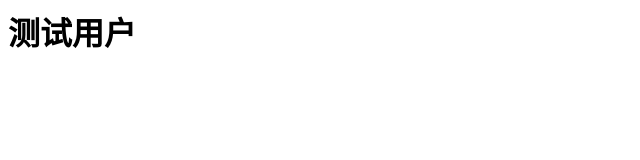
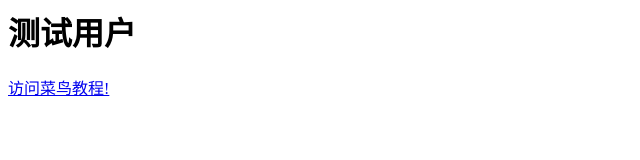
Before and after one commit to sdfz/sdfz.github.io, a plain HTML site: page index.html in a window 1280 px wide. Shown: the whole page, without its empty margins (0-640 px from the left). Drawn offline with Linux system fonts and the light colour scheme.

Commit message:
Update index.html

```diff
--- a/index.html
+++ b/index.html
@@ -1 +1,2 @@
 <h1>测试用户</h1>
+<a href="demo.html" target="_blank">访问菜鸟教程!</a>
```
